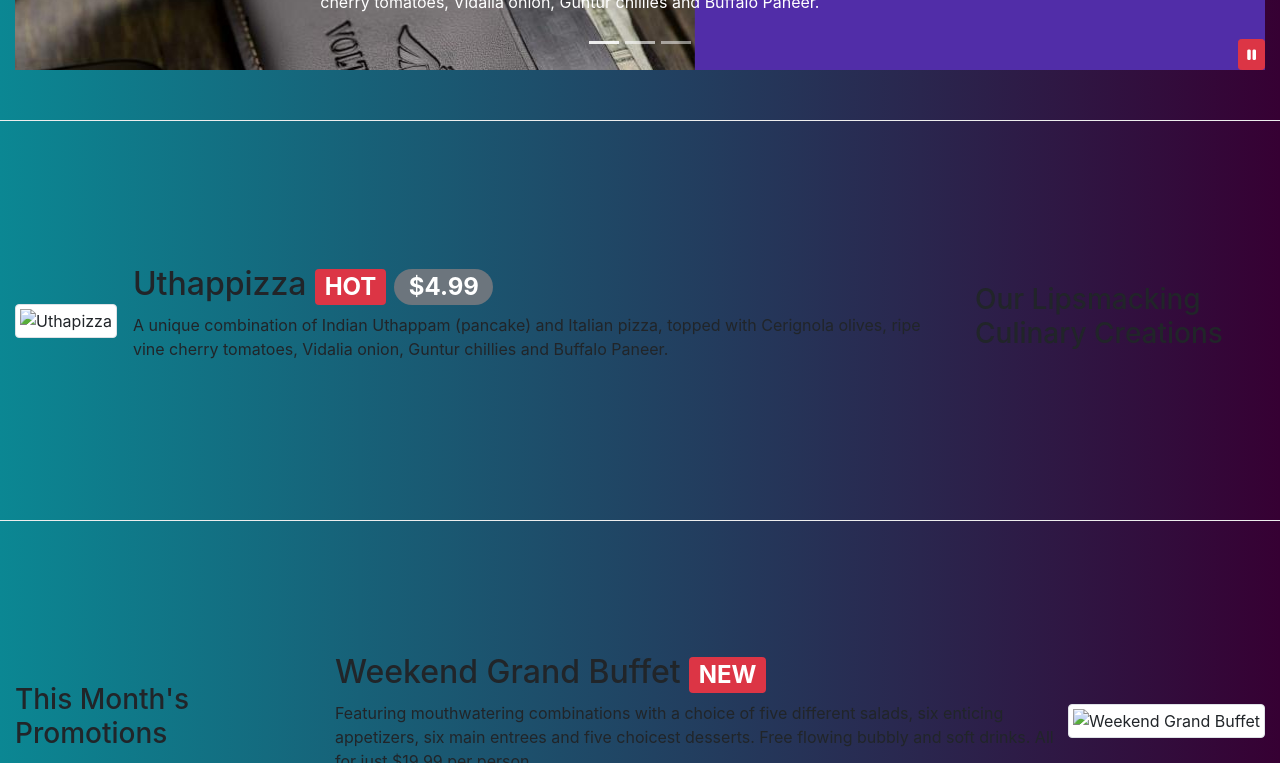
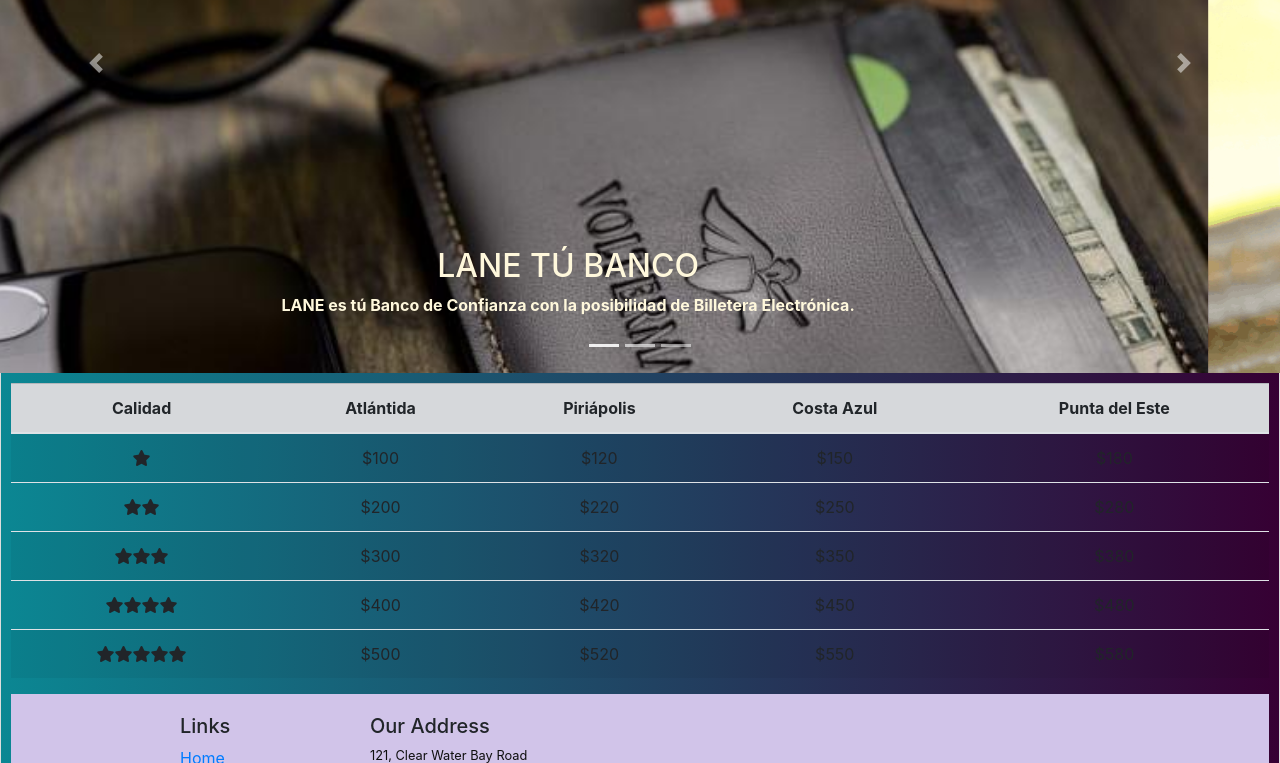
Before and after one commit to LVLVirginiaLombardi/Billetera_Electronica_Lombardi, a plain HTML site: page index.html in a window 1280 px wide. Shown: the part 730-1493 px from the top of the page. Drawn offline with nearby package versions, Linux system fonts and the light colour scheme.

Commit message:
Cuarta Entrega Final - arreglando index.html 2

```diff
--- a/css/style.css
+++ b/css/style.css
@@ -1,25 +1,17 @@
+/* BODY */
+
 body{
   background-image: linear-gradient(to right, #0b8793, #360033);
   padding: 50px 0px 0px 0px;
   z-index: 0;
 }
 
+/* HEADER */
+
 .row-header {
   margin: 0px auto;
   padding: 0px 0px;
-
-
 }
-  .row-content {
-    margin: 0px auto;
-    padding: 50px 0px;
-    border-bottom: 1px ridge;
-    min-height: 400px; }
-
-  .footer {
-    background-color: #D1C4E9;
-    margin: 0px auto;
-    padding: 20px 0px; }
 
 .jumbotron {
   margin: 0px auto;
@@ -34,6 +26,41 @@ body{
   transform: translate(-20px, 0px);
   width: 300px;
 }
+
+/* END HEADER */
+
+/* MAIN */
+
+.carousel-item {
+  max-height: 620px;
+}
+
+.carousel-caption {
+  font-weight: bolder;
+  color: cornsilk;
+}
+
+/* .carousel-inner > .carousel-item > .carousel-img {
+  position: absolute;
+  top: 0;
+  left: 0;
+  width: 900px;
+  height: 500px;
+} */
+
+/* END MAIN */
+  .row-content {
+    margin: 0px auto;
+    padding: 50px 0px;
+    border-bottom: 1px ridge;
+    min-height: 400px; }
+
+  .footer {
+    background-color: #D1C4E9;
+    margin: 0px auto;
+    padding: 20px 0px; }
+
+
 
   address {
     font-size: 80%;
@@ -50,21 +77,7 @@ body{
     border-bottom: 1px solid #ddd;
     padding: 10px; }
 
-  .carousel {
-    background: #512DA8; }
-    .carousel .carousel-item {
-      height: 300px; }
-      .carousel .carousel-item img {
-        position: absolute;
-        top: 0;
-        left: 0;
-        min-height: 300px; }
 
-  #carouselButton {
-    right: 0px;
-    position: absolute;
-    bottom: 0px;
-    z-index: 1; }
 
   .modal-header {
     background: #512DA8;
--- a/index.html
+++ b/index.html
@@ -79,104 +79,111 @@
                 </div>
             </div>
         </header>
-
-
-                <div class="row row-content">
-                    <div class="col">
-                        <div id="mycarousel" class="carousel slide" data-ride="carousel">
-                            <div class="carousel-inner" role="listbox">
+        <hr>
+        <main>
+            <div id="carouselExampleCaptions" class="carousel slide" data-ride="carousel">
+                <ol class="carousel-indicators">
+                    <li data-target="#carouselExampleCaptions" data-slide-to="0" class="active"></li>
+                    <li data-target="#carouselExampleCaptions" data-slide-to="1"></li>
+                    <li data-target="#carouselExampleCaptions" data-slide-to="2"></li>
+                </ol>
+                <div class="carousel-inner">
                     <div class="carousel-item active">
-                                    <img class="d-block img-fluid"
-                                        src="img/img1.jpg" alt="Uthappizza">
+                        <img class="d-block w-100 carousel-img" src="./img/img1.jpg" class="d-block w-100 carousel-img" alt="Responsive image">
                         <div class="carousel-caption d-none d-md-block">
-                                        <h2>Uthappizza</h2>
-                                        <p class="d-none d-sm-block">A unique combination of Indian Uthappam (pancake) and Italian pizza, topped with Cerignola olives, ripe vine cherry tomatoes, Vidalia onion, Guntur chillies and Buffalo Paneer.</p>
+                            <h2>LANE TÚ BANCO</h2>
+                            <p class="d-none d-sm-block">LANE es tú Banco de Confianza con la posibilidad de Billetera
+                                Electrónica.</p>
                         </div>
                     </div>
                     <div class="carousel-item">
-                                    <img class="d-block img-fluid"
-                                        src="img/buffet.png" alt="Buffet">
+                        <img class="d-block w-100" src="./img/img2.png" class="d-block w-100 carousel-img" alt="Responsive image">
                         <div class="carousel-caption d-none d-md-block">
-                                        <h2>Weekend Grand Buffet <span class="badge badge-danger">NEW</span></h2>
-                                        <p class="d-none d-sm-block">Featuring mouthwatering combinations with a choice of five different salads, six enticing appetizers, six main entrees and five choicest desserts. Free flowing bubbly and soft drinks. All for just $19.99 per person </p>
+                            <h2>LANE TÚ BANCO</h2>
+                            <p class="d-none d-sm-block">La Billetera Electrónica más confiable del País.</p>
                         </div>
                     </div>
                     <div class="carousel-item">
-                                    <img class="d-block img-fluid"
-                                    src="img/alberto.png" alt="Alberto">
+                        <img class="d-block w-100" src="./img/electronic-wallet.jpg" class="d-block w-100 carousel-img" alt="Responsive image">
                         <div class="carousel-caption d-none d-md-block">
-
-                                        <h2 class="mt-0">Alberto Somayya</h2>
-                                        <h4>Executive Chef</h4>
-                                        <p class="d-none d-sm-block">Award winning three-star Michelin chef with wide International experience having worked closely with whos-who in the culinary world, he specializes in creating mouthwatering Indo-Italian fusion experiences. </p>
+                            <h2 class="mt-0">LANE TÚ BANCO</h2>
+                            <p class="d-none d-sm-block">La Billetera Electrónica más ágil del Uruguay.</p>
                         </div>
                     </div>
                 </div>
-                            <ol class="carousel-indicators">
-                                <li data-target="#mycarousel" data-slide-to="0" class="active"></li>
-                                <li data-target="#mycarousel" data-slide-to="1"></li>
-                                <li data-target="#mycarousel" data-slide-to="2"></li>
-                            </ol>
-                            <a class="carousel-control-prev" href="#mycarousel" role="button" data-slide="prev">
-                                <span class="carousel-control-prev-icon"></span>
+                <a class="carousel-control-prev" href="#carouselExampleCaptions" role="button" data-slide="prev">
+                    <span class="carousel-control-prev-icon" aria-hidden="true"></span>
+                    <span class="sr-only">Previous</span>
                 </a>
-                            <a class="carousel-control-next" href="#mycarousel" role="button" data-slide="next">
-                                <span class="carousel-control-next-icon"></span>
+                <a class="carousel-control-next" href="#carouselExampleCaptions" role="button" data-slide="next">
+                    <span class="carousel-control-next-icon" aria-hidden="true"></span>
+                    <span class="sr-only">Next</span>
                 </a>
-                            <button class="btn btn-danger btn-sm" id="carouselButton">
-                                <span id="carousel-button-icon" class="fa fa-pause"></span>
-                            </button>
             </div>
-                    </div>
-                </div>
-                <div class="row row-content align-items-center">
-                    <div class="col-12 col-sm-4 order-sm-last col-md-3">
-                        <h3>Our Lipsmacking Culinary Creations</h3>
-                    </div>
-                    <div class="col col-sm order-sm-first col-md">
-                        <div class="media">
-                            <img class="d-flex mr-3 img-thumbnail align-self-center" src="img/uthappizza.png" alt="Uthapizza">
-                            <div class="media-body">
-                                <h2 class="mt-0">Uthappizza <span class="badge badge-danger">HOT</span> <span class="badge badge-pill badge-secondary">$4.99</span></h2>
-                                <p class="d-none d-sm-block">A unique combination of Indian Uthappam (pancake) and Italian pizza, topped with Cerignola olives, ripe vine cherry tomatoes, Vidalia onion, Guntur chillies and Buffalo Paneer.</p>
-                            </div>
-                        </div>
+        </main>
+        <div class="tab-content" id="myTabContent">
+            <div class="tab-pane fade show active" id="compara" role="tabpanel" aria-labelledby="compara-tab">
 
-                    </div>
-                </div>
+                <div class="table-responsive">
+                    <table class="table table-striped">
+                        <thead>
+                            <tr class="table-secondary">
 
+                                <th class="text-center">Calidad</th>
+                                <th class="text-center">Atlántida</th>
+                                <th class="text-center">Piriápolis</th>
+                                <th class="text-center">Costa Azul</th>
+                                <th class="text-center">Punta del Este</th>
+                            </tr>
 
-                <div class="row row-content align-items-center">
-                    <div class="col-12 col-sm-4 col-md-3">
-                        <h3>This Month's Promotions</h3>
-                    </div>
-                    <div class="col col-sm order-sm-end col-md">
-                        <div class="media">
-                            <div class="media-body"> <div class="rounded float-left">
-                                <h2>Weekend Grand Buffet <span class="badge badge-danger">NEW</span></h2>
-                                <p class="d-none d-sm-block">Featuring mouthwatering combinations with a choice of five different salads, six enticing appetizers, six main entrees and five choicest desserts. Free flowing bubbly and soft drinks. All for just $19.99 per person </p>
-                            </div>
-                            </div>
-                            <img class="d-flex img-thumbnail align-self-center" src="img/buffet.png" alt="Weekend Grand Buffet">
-                        </div>
+                        </thead>
+                        <tbody>
+                            <tr>
+                                <td class="text-center"><span class="fas fa-star"></span></td>
+                                <td class="text-center">$100</td>
+                                <td class="text-center">$120</td>
+                                <td class="text-center">$150</td>
+                                <td class="text-center">$180</td>
+                            </tr>
 
-                    </div>
-                </div>
+                            <tr>
+                                <td class="text-center"><span class="fas fa-star"></span><span class="fas fa-star"></span></td>
+                                <td class="text-center">$200</td>
+                                <td class="text-center">$220</td>
+                                <td class="text-center">$250</td>
+                                <td class="text-center">$280</td>
+                            </tr>
 
-                <div class="row row-content align-items-center">
-                    <div class="col-12 col-sm-4 order-sm-last col-md-3">
-                        <h3>Meet our Culinary Specialists</h3>
-                    </div>
-                    <div class="col col-sm order-sm-first col-md">
-                        <div class="media">
-                            <img class="d-flex mr-3 img-thumbnail align-self-center" src="img/alberto.png" alt="Alberto Somayya">
-                            <div class="media-body">
-                                <h2 class="mt-0">Alberto Somayya</h2>
-                                <h4>Executive Chef</h4>
-                                <p class="d-none d-sm-block">Award winning three-star Michelin chef with wide International experience having worked closely with whos-who in the culinary world, he specializes in creating mouthwatering Indo-Italian fusion experiences. </p>
-                            </div>
-                        </div>
+                            <tr>
+                                <td class="text-center"><span class="fas fa-star"></span><span class="fas fa-star"></span><span
+                                        class="fas fa-star"></span></td>
+                                <td class="text-center">$300</td>
+                                <td class="text-center">$320</td>
+                                <td class="text-center">$350</td>
+                                <td class="text-center">$380</td>
+                            </tr>
 
+                            <tr>
+                                <td class="text-center"><span class="fas fa-star"></span><span class="fas fa-star"></span><span
+                                        class="fas fa-star"></span><span class="fas fa-star"></span></td>
+                                <td class="text-center">$400</td>
+                                <td class="text-center">$420</td>
+                                <td class="text-center">$450</td>
+                                <td class="text-center">$480</td>
+                            </tr>
+
+                            <tr>
+
+                                <td class="text-center"><span class="fas fa-star"></span><span class="fas fa-star"></span><span
+                                        class="fas fa-star"></span><span class="fas fa-star"></span><span
+                                        class="fas fa-star"></span></td>
+                                <td class="text-center">$500</td>
+                                <td class="text-center">$520</td>
+                                <td class="text-center">$550</td>
+                                <td class="text-center">$580</td>
+                            </tr>
+                        </tbody>
+                    </table>
                 </div>
             </div>
 
```
Lines whose indentation alone changed are shown as unchanged.
